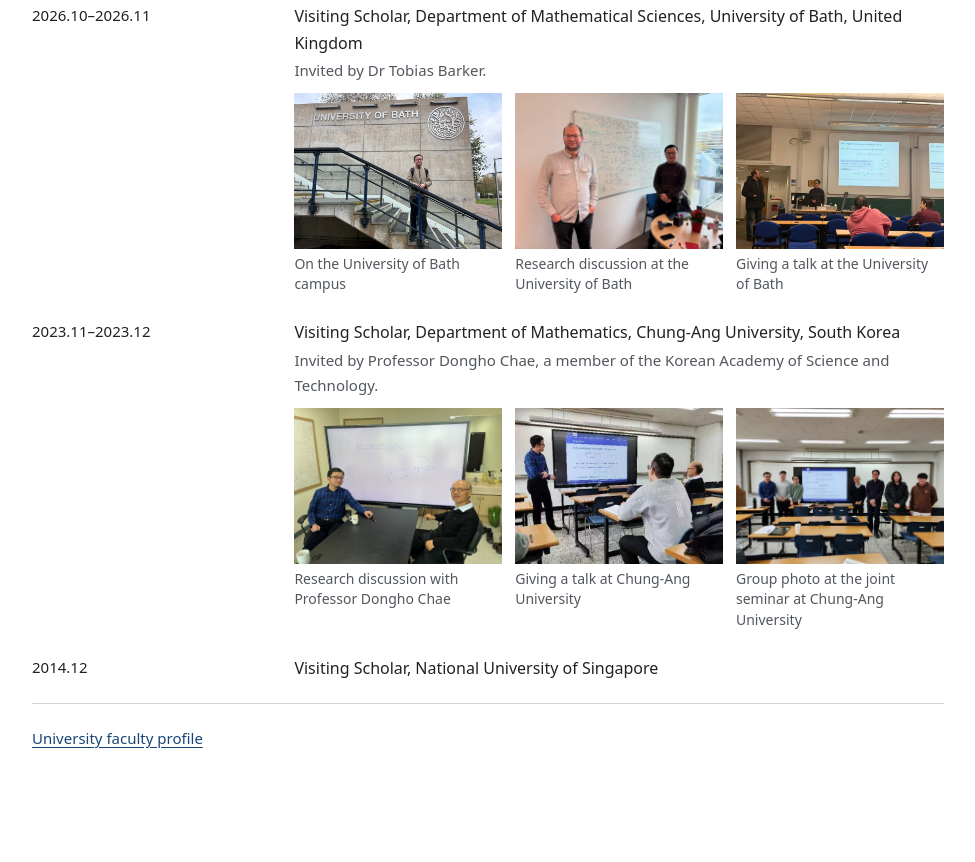
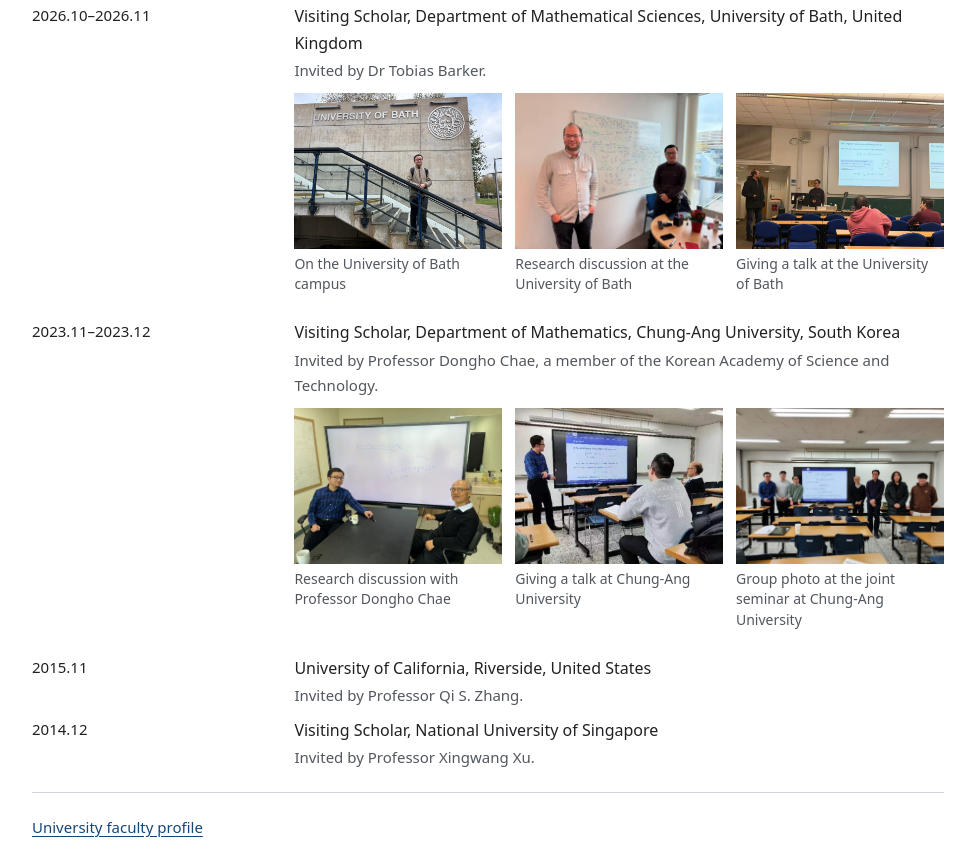
Before and after one commit to ZijinLiNuist/zijin.li.github.io, a plain HTML site: page en.html in a window 1280 px wide. Shown: the part 6037-6899 px from the top of the page, without its empty margins (152-1127 px from the left). Before the commit the page ends 6810 px from the top, so only its background shows below. Drawn offline with Linux system fonts and the light colour scheme.

Commit message:
Add files via upload

```diff
--- a/en.html
+++ b/en.html
@@ -276,7 +276,7 @@
     <li>
       <span class="date">2023.09.01–2026.06.30</span>
       <div>
-        Taoran Zhou<p class="timeline-note">Thesis: Lifespan and Uniqueness of Solutions to Several Systems of Equations in Incompressible Fluid Mechanics</p>
+        Taoran Zhou<p class="timeline-note">Thesis: The uniqueness and lifespan of several types of incompressible fluid dynamic equation solutions</p>
 
       </div>
     </li>
@@ -387,9 +387,16 @@
       </div>
     </li>
     <li>
+      <span class="date">2015.11</span>
+      <div>
+        University of California, Riverside, United States<p class="timeline-note">Invited by Professor Qi S. Zhang.</p>
+
+      </div>
+    </li>
+    <li>
       <span class="date">2014.12</span>
       <div>
-        Visiting Scholar, National University of Singapore
+        Visiting Scholar, National University of Singapore<p class="timeline-note">Invited by Professor Xingwang Xu.</p>
 
       </div>
     </li>
```
Also changed, not shown: index.html (+9 -2 lines), zh.html (+8 -1 lines).
